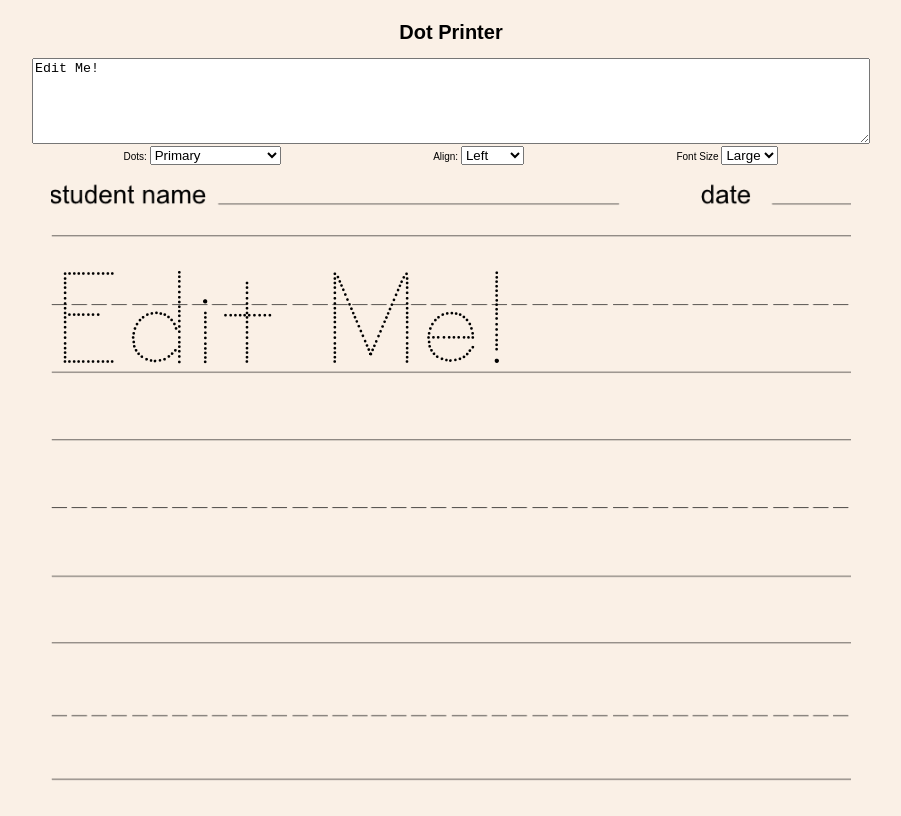
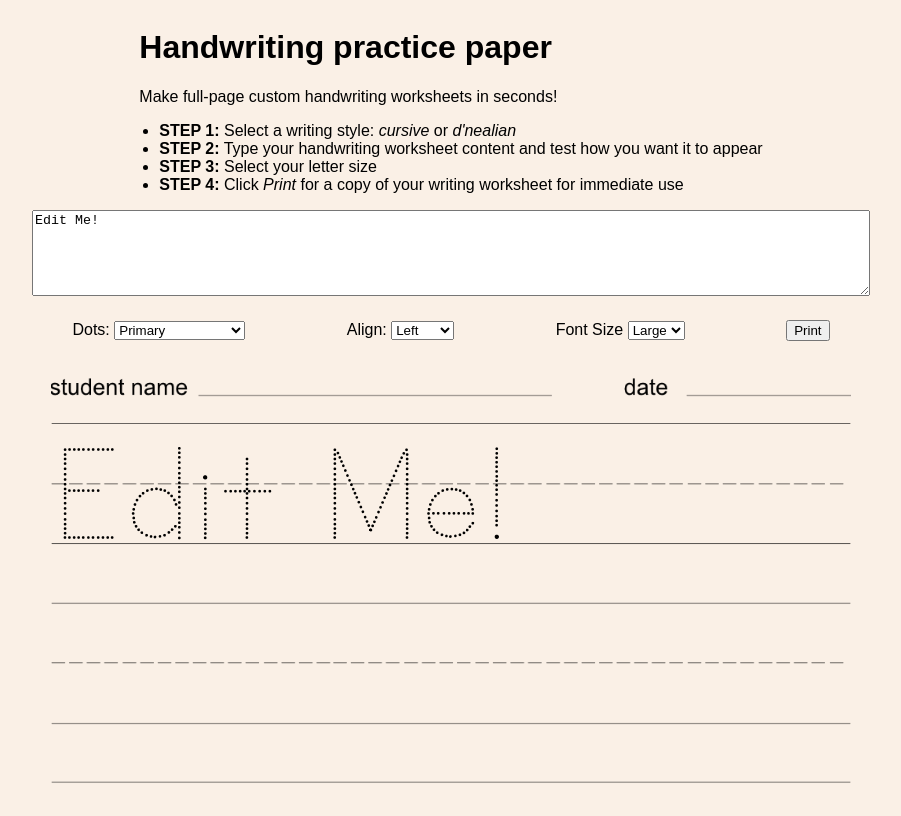
Before and after one commit to warrickhill/home-ed-helper, a plain HTML site: page dot-print/index.html in a window 1280 px wide. Shown: the whole page, without its empty margins (197-1098 px from the left). Drawn offline with nearby package versions, Linux system fonts and the light colour scheme.

Commit message:
style tidy, print button

```diff
--- a/dot-print/index.html
+++ b/dot-print/index.html
@@ -1,7 +1,8 @@
 <!DOCTYPE html>
 <html>
     <head>
-        <title>Welcome to Vue</title>
+        <title>Handwriting practice paper</title>
+        <meta name="description" content="Make full-page custom handwriting worksheets in seconds!"/>
         <script src="https://unpkg.com/vue"></script>
         <link href="stylesheet.css" rel="stylesheet">
         <link href="stylesheet.print.css" rel="stylesheet">
@@ -9,7 +10,15 @@
     <body>
         <div id="app">
             <div id="header">
-                <h1>Dot Printer</h1>
+                <h1>Handwriting practice paper</h1>
+                <p>Make full-page custom handwriting worksheets in seconds!</p>
+                <ul id="instructions">
+                    <li><strong>STEP 1:</strong> Select a writing style: <i>cursive</i> or <i>d'nealian</i></li>
+                    <li><strong>STEP 2:</strong> Type your handwriting worksheet content and test how you want it to appear</li>
+                    <li><strong>STEP 3:</strong> Select your letter size</li>
+                    <li><strong>STEP 4:</strong> Click <i>Print</i> for a copy of your writing worksheet for immediate use
+                    </li>
+                </ul>
             </div>
             <div id="edit">
                 <textarea v-model="message"></textarea>
@@ -19,8 +28,6 @@
                     <label for="dot">Dots: </label>
                     <select v-model="font">
                     <option id="dot" value="KG Primary Dots" selected>Primary</option>
-                    <option id="dot-line" value="KG Primary Dots Lined" >Dots Lined</option>
-                    <option id="dot-line-alt" value="KG Primary Dots Lined Alt" >Dots Lined Alt</option>
                     <option id="dot-line-cursive" value="Learning Curve Dashed" >Dots lined Cursive</option>
                 </select>
                 </formgroup>
@@ -38,6 +45,9 @@
                         <option id="large" value="large" selected>Large</option>
                         <option id="small" value="small">Small</option>
                     </select>
+                </formgroup>
+                <formgroup>
+                    <button onClick={window.print()}>Print</button>
                 </formgroup>
             </div>
             <div id="printarea" :style="printStyle">
@@ -64,14 +74,14 @@
                         return {
                             fontSize: this.scale === 'large' ?  `152px` : `50px`,
                             fontFamily: this.font,
-                            lineHeight: this.scale === 'large' ?  `1.3` : `1.06`,
+                            lineHeight: this.scale === 'large' ?  `1.3` : `1.08`,
                         }
                     },
                     printStyle: function () {
                         return {
                             textAlign: this.textAlign,
                             backgroundImage: this.scale === 'large' ? `url(${'./images/handwriting-large.png'})` : `url(${'./images/handwriting-small.png'})`,
-                            paddingTop: this.scale === 'large' ? `60px` : `80px`
+                            paddingTop: this.scale === 'large' ? `40px` : `80px`
                         }
                     },
                 }
--- a/dot-print/stylesheet.css
+++ b/dot-print/stylesheet.css
@@ -1,16 +1,3 @@
-@font-face {
-    font-family: 'KG Primary Dots Lined';
-    src: url('fonts/KGPrimaryDotsLined.woff2') format('woff2');
-    font-weight: normal;
-    font-style: normal;
-}
-
-@font-face {
-    font-family: 'KG Primary Dots Lined Alt';
-    src: url('fonts/KGPrimaryDotsLinedAlt.woff2') format('woff2');
-    font-weight: normal;
-    font-style: normal;
-}
 
 @font-face {
     font-family: 'KG Primary Dots';
@@ -26,7 +13,6 @@
     font-style: normal;
 }
 html {
-    font-size: 10px;
     font-family: sans-serif;
 }
 
@@ -41,7 +27,9 @@ body {
     width: 100vw;
     height: 100vh;
 }
-
+#edit {
+    margin-bottom: 20px;
+}
 #edit textarea {
     width: 65vw;
     height: 10vh;
@@ -53,6 +41,7 @@ body {
     flex-direction: row;
     align-items: center;
     justify-content: space-evenly;
+    margin-bottom: 20px;
 }
 
 #printarea {
@@ -69,3 +58,6 @@ body {
     margin: 0;
     width: 100%;
 }
+#instructions {
+    padding-inline-start: 20px;
+}
--- a/dot-print/stylesheet.print.css
+++ b/dot-print/stylesheet.print.css
@@ -3,8 +3,8 @@
         visibility: hidden;
     }
 
-    #print,
-    #print * {
+    #printarea,
+    #printarea * {
         visibility: visible;
     }
 
```
Also changed, not shown: dot-print/fonts/KGPrimaryDotsLined.woff2 (deleted), dot-print/fonts/KGPrimaryDotsLinedAlt.woff2 (deleted).
